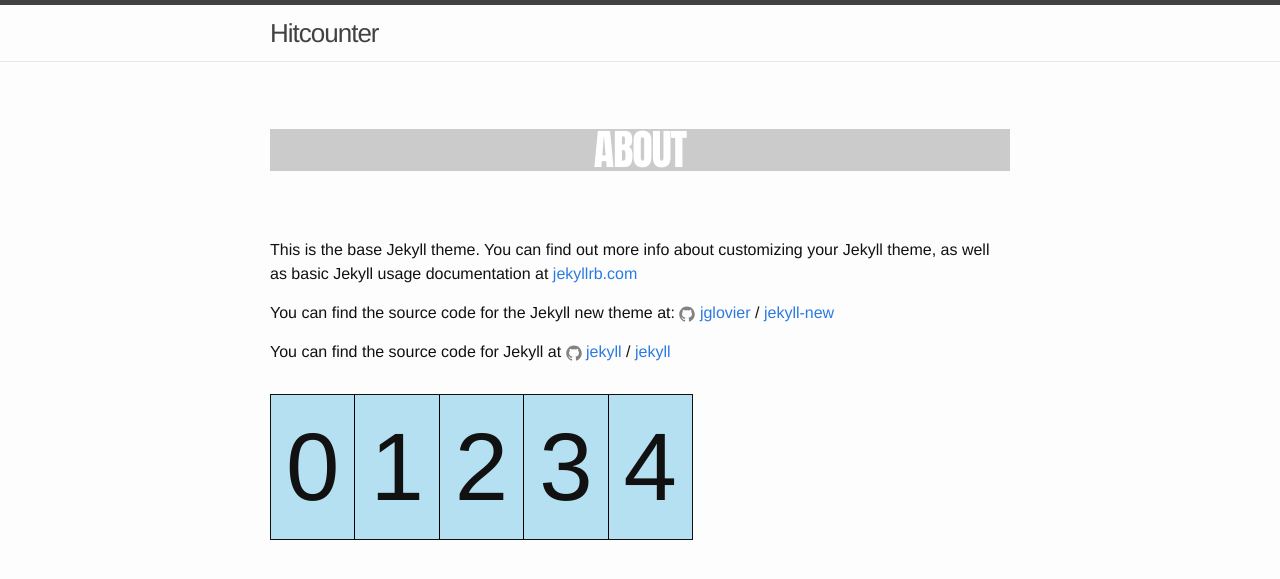
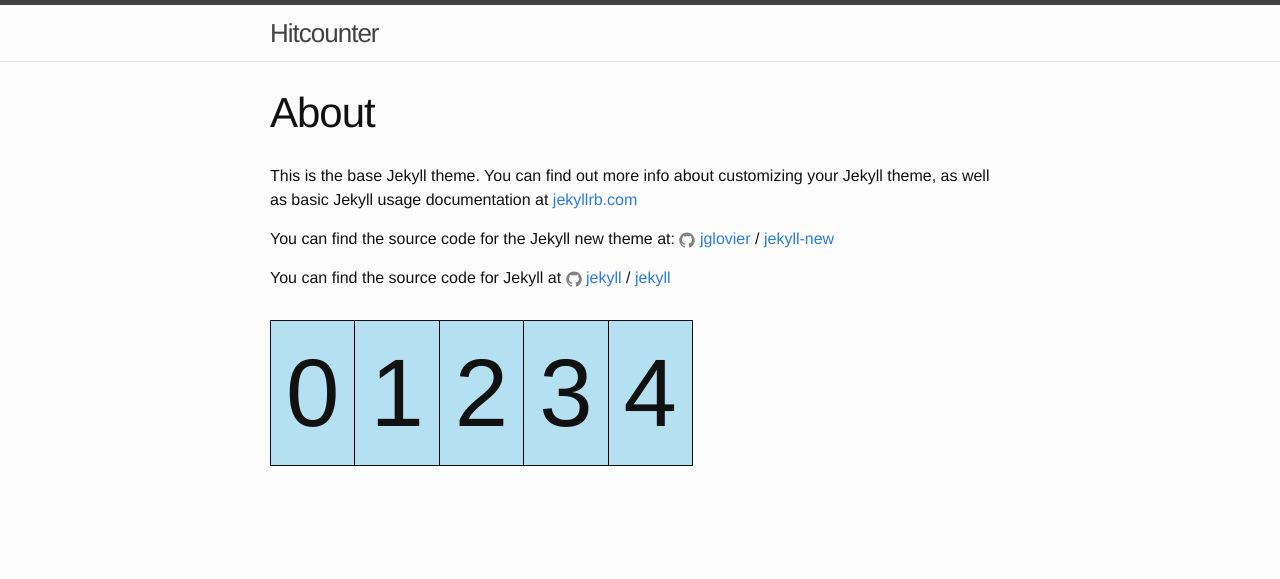
Before and after one commit to fhcflx/hitcounter-1, a Jekyll site: the page built from about.md, in a window 1280 px wide. Shown: the top 579 px of the page. Built offline with Jekyll 4.4.1, drawn with Linux system fonts in a browser that asks for light colours.

Commit message:
adding stytle

```diff
--- /dev/null
+++ b/_includes/counters/basic.html
@@ -0,0 +1,47 @@
+<div id="basic">
+  <div class="table">
+    <div class="tr">
+
+      <div class="td">
+        <div class="aspect-ratio">
+          <div class="digit">
+            0
+          </div>
+        </div>
+      </div>
+
+      <div class="td">
+        <div class="aspect-ratio">
+          <div class="digit">
+            1
+          </div>
+        </div>
+      </div>
+
+      <div class="td">
+        <div class="aspect-ratio">
+          <div class="digit">
+            2
+          </div>
+        </div>
+      </div>
+
+      <div class="td">
+        <div class="aspect-ratio">
+          <div class="digit">
+            3
+          </div>
+        </div>
+      </div>
+
+      <div class="td">
+        <div class="aspect-ratio">
+          <div class="digit">
+            4
+          </div>
+        </div>
+      </div>
+
+    </div>
+  </div>
+</div>
--- a/_includes/head.html
+++ b/_includes/head.html
@@ -11,5 +11,4 @@
 
   <!-- Js scripts-->
   <script src="http://ajax.googleapis.com/ajax/libs/jquery/1/jquery.min.js"></script>
-  <script src="{{ '/bower_components/fittext/fittext.js' | prepend: site.baseurl }}"></script>
 </head>
--- a/_layouts/default.html
+++ b/_layouts/default.html
@@ -7,65 +7,9 @@
       <div class="wrapper">
         {{ content }}
 
-        <!--<header>-->
-          <!--<h1 id="fittext">Squeeze with FitText</h1>-->
-        <!--</header>-->
+        {% include counters/basic.html %}
 
-        <div id="basic">
-          <div class="table">
-            <div class="tr">
-
-              <div class="td">
-                <div class="aspect-ratio">
-                  <div class="digit">
-                    0
-                  </div>
-                </div>
-              </div>
-
-              <div class="td">
-                <div class="aspect-ratio">
-                  <div class="digit">
-                    1
-                  </div>
-                </div>
-              </div>
-
-              <div class="td">
-                <div class="aspect-ratio">
-                  <div class="digit">
-                    2
-                  </div>
-                </div>
-              </div>
-
-              <div class="td">
-                <div class="aspect-ratio">
-                  <div class="digit">
-                    3
-                  </div>
-                </div>
-              </div>
-
-              <div class="td">
-                <div class="aspect-ratio">
-                  <div class="digit">
-                    4
-                  </div>
-                </div>
-              </div>
-
-            </div>
-          </div>
-        </div>
       </div>
     </div>
-    <script>
-//      window.fitText($(".digit"));
-//fitText(document.getElementById('fittext'), 1.2);
-
-    </script>
-
-
   </body>
 </html>
--- a/_sass/counters.sass
+++ /dev/null
@@ -1,37 +0,0 @@
-h1
-  background: rgba(0,0,0,0.2)
-  text-align: center
-  color: #fff
-  font: 95px/1 "Impact"
-  text-transform: uppercase
-  display: inline-block
-  width: 100%
-  margin: 5% auto 5%
-
-
-#basic
-  font-family: 'Helvetica Neue', Helvetica, Arial, sans-serif
-  display: inline-block
-  background: #B5E0F1
-  text-align: center
-
-  .table
-    width: 350px
-    display: table
-    border: 1px solid
-
-    .tr
-      display: table-row
-
-      .td
-        display: table-cell
-
-        &:last-child .aspect-ratio
-          border-right: 0
-
-        .aspect-ratio
-          border-right: 1px solid black
-
-          .digit
-            font-size: 600%
-            padding: 0 15px
--- /dev/null
+++ b/_sass/counters.scss
@@ -0,0 +1,34 @@
+#basic {
+  font-family: 'Helvetica Neue', Helvetica, Arial, sans-serif;
+  display: inline-block;
+  background: #B5E0F1;
+  text-align: center;
+
+  .table {
+    width: 350px;
+    display: table;
+    border: 1px solid;
+
+    .tr {
+      display: table-row;
+
+      .td {
+        display: table-cell;
+
+
+        &:last-child .aspect-ratio {
+          border-right: 0
+        }
+
+        .aspect-ratio {
+          border-right: 1px solid black;
+
+          .digit {
+            font-size: 600%;
+            padding: 0 15px;
+          }
+        }
+      }
+    }
+  }
+}
```
